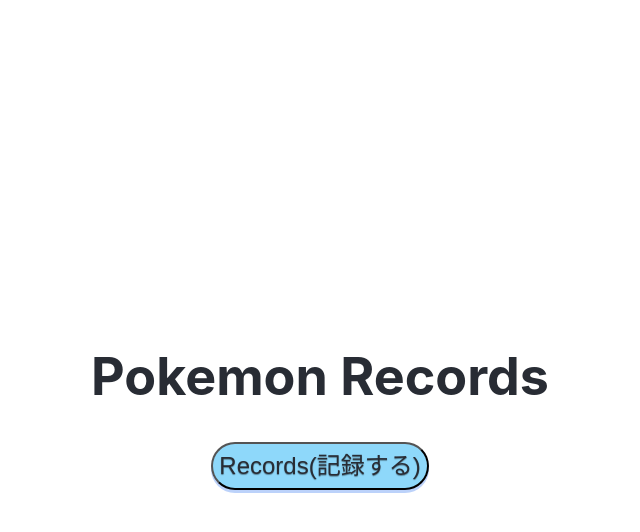
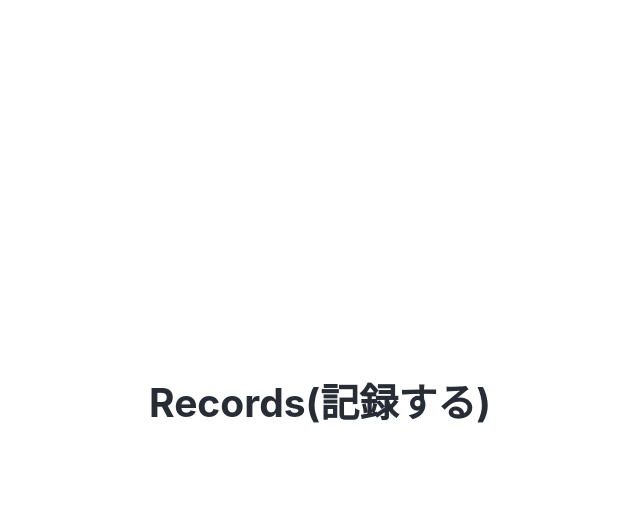
Before and after one commit to yurie-nishino/pokerecords, a React (Create React App) app: page / in a window 1280 px wide. Both pictures are taken after a click on the button "Records(記録する)". Shown: the top 532 px of the page, without its empty margins (320-960 px from the left). Built offline with nearby package versions, Linux system fonts and the light colour scheme.

Commit message:
records_link

```diff
--- a/src/App.js
+++ b/src/App.js
@@ -1,14 +1,13 @@
 import React from 'react';
 import './App.css';
-import Home from './js/home/component/home';
-
+import Body from './Body';
 
 function App() {
 
   return (
     <div className="App">
       <header className="App-header">
-        <Home />
+      <Body />
       </header>
     </div>
   );
--- /dev/null
+++ b/src/Body.jsx
@@ -0,0 +1,33 @@
+import React from "react";
+import Home from "./js/home/component/home";
+import Record from "./js/record/component/containers/records";
+
+class Body extends React.Component {
+  constructor(props) {
+    super(props);
+    this.state = {
+      isActive: false,
+    };
+    this.toggleActive = this.toggleActive.bind(this);
+  }
+
+  toggleActive() {
+    this.setState({
+      isActive: !this.state.isActive,
+    });
+  }
+
+  render() {
+    return (
+      <div>
+        {this.state.isActive ? (
+          <Record />
+        ) : (
+          <Home toggleActive={this.toggleActive} />
+        )}
+      </div>
+    );
+  }
+}
+
+export default Body;
--- a/src/js/home/component/home.jsx
+++ b/src/js/home/component/home.jsx
@@ -1,5 +1,6 @@
 import React from "react";
 import css from "./home.module.css";
+
 class Home extends React.Component {
   render() {
     return (
@@ -7,7 +8,8 @@
         <h1>
           Pokemon <span>Records</span>
         </h1>
-        <button className={css.record_btn}>Records(記録する)</button>
+        <button onClick={this.props.toggleActive} className={css.record_btn}>Records(記録する)</button>
+
       </div>
     );
   }
--- /dev/null
+++ b/src/js/record/component/containers/records.jsx
@@ -0,0 +1,18 @@
+import React from "react";
+// import './App.css';
+import Records from "../records";
+
+class Record extends React.Component {
+
+
+  render() {
+    return (
+      <div className="App">
+        <header className="App-header">
+          <Records />
+        </header>
+      </div>
+    );
+  }
+}
+export default Record;
```
Also changed, not shown: src/js/record/component/records.js (deleted, +0 -16 lines), src/js/record/component/records.jsx (+5 -4 lines).
